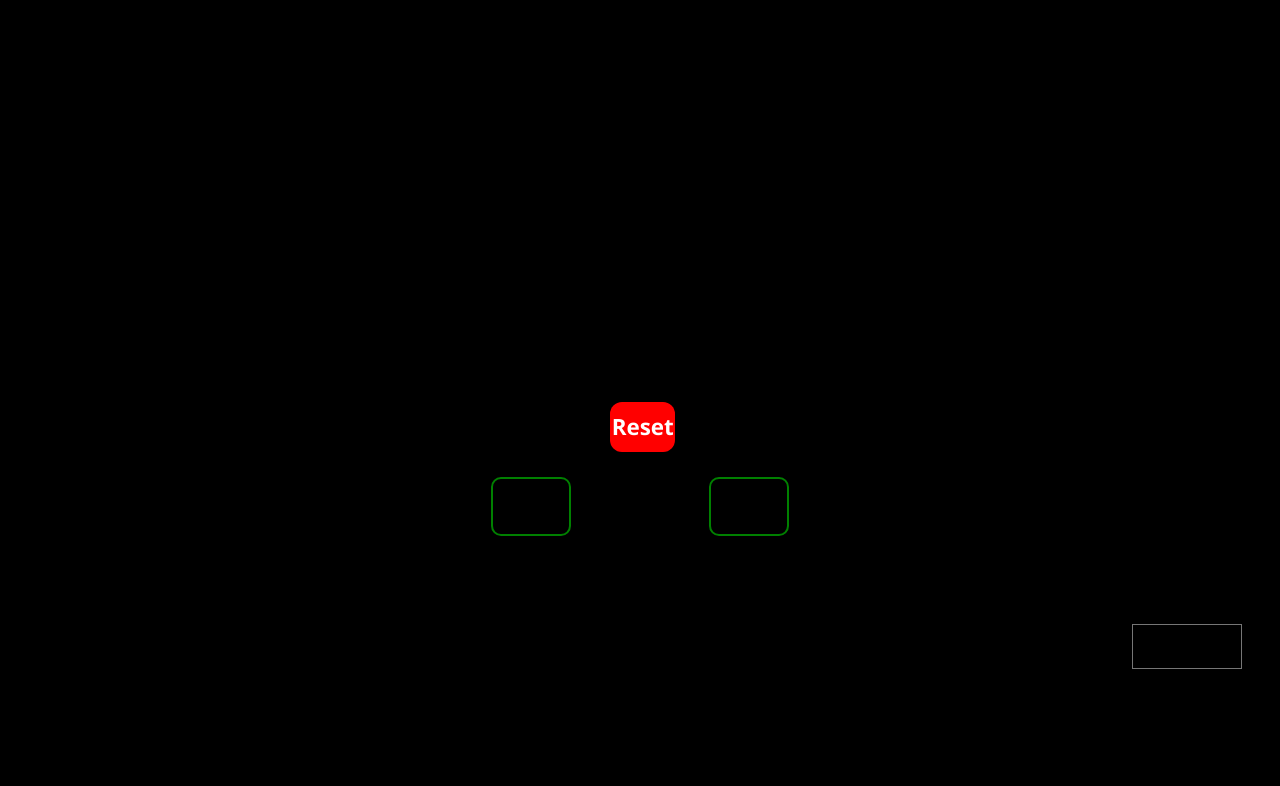
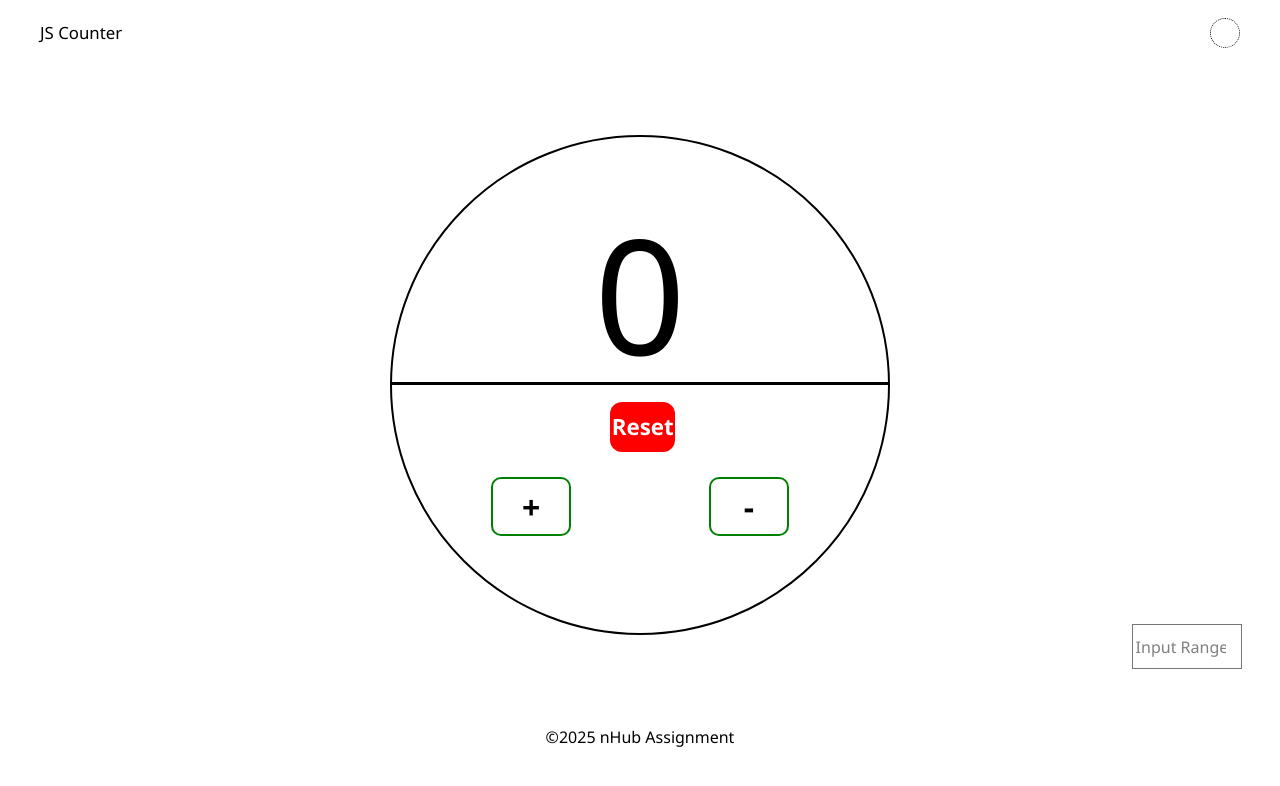
Before and after one commit to Musa-Nazar/Counter-copy, a React (Vite) app: page / in a window 1280 px wide. Shown: the top 786 px of the page. Built offline with nearby package versions, Linux system fonts and the light colour scheme.

Commit message:
Update index.css

```diff
--- a/src/index.css
+++ b/src/index.css
@@ -3,5 +3,4 @@ html { font-size: 10px; }
 body {
   font-size: 1.6rem;
   font-family: 'Segoe UI', Tahoma, Geneva, Verdana, sans-serif;
-  background: #000000;
 }
```
